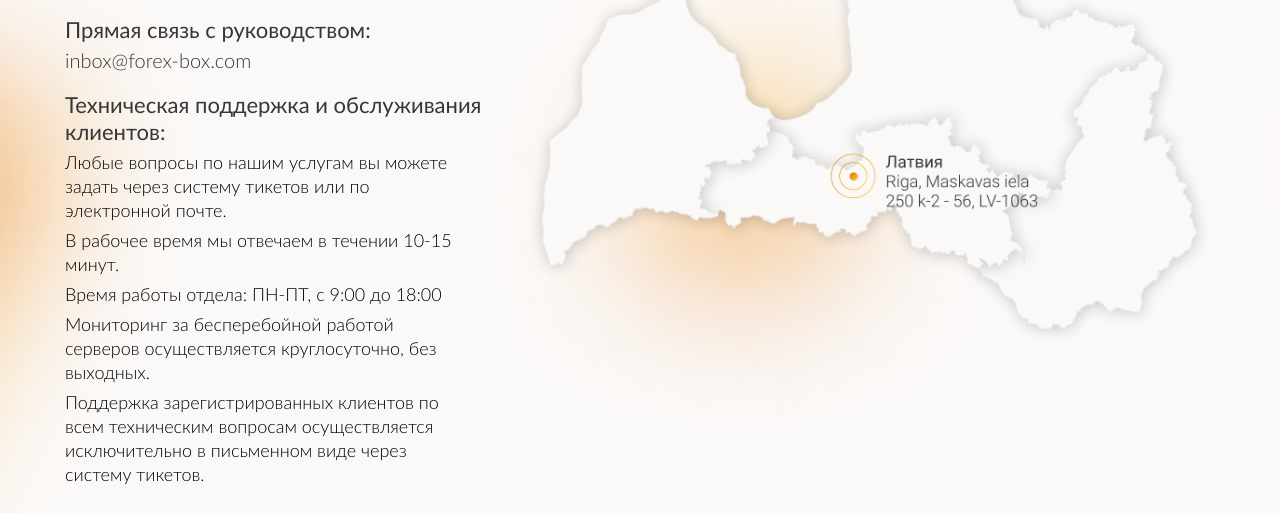
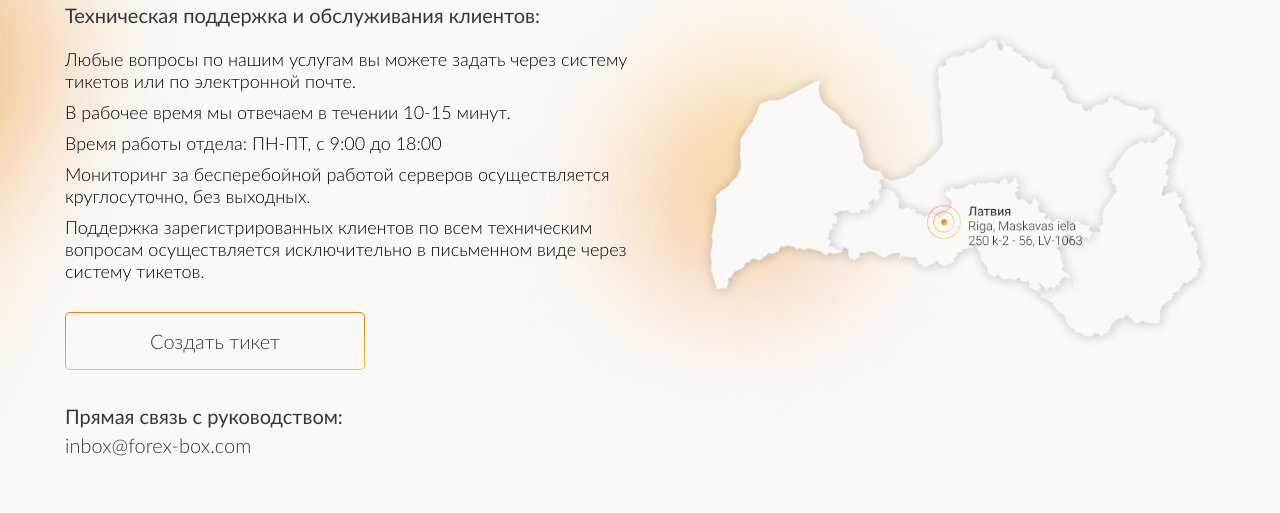
Before and after one commit to Mikhailo-Kandyba/Forex-box-Site, a website: page src/contacts.html in a window 1280 px wide. Shown: the part 245-758 px from the top of the page. Drawn offline with nearby package versions, Linux system fonts and the light colour scheme; files whose address does not match are found by name.

Commit message:
desctop version

```diff
--- a/src/contacts.html
+++ b/src/contacts.html
@@ -115,8 +115,10 @@
                <div class="col-body col-info">
                    <h3>Контактный e-mail:</h3>
                    <a href="mailto:contact@forex-box.com">contact@forex-box.com</a>
-                   <h3>Прямая связь с руководством:</h3>
-                   <a href="mailto:inbox@forex-box.com">inbox@forex-box.com</a>
+                   <div class="info">
+                       <h3>Прямая связь с руководством:</h3>
+                       <a href="mailto:inbox@forex-box.com">inbox@forex-box.com</a>
+                   </div>
                    <h3>Техническая поддержка и обслуживания клиентов:</h3>
                    <div class="holder-text">
                        <p>
@@ -137,6 +139,10 @@
                    </div>
                    <div class="holder-btn">
                        <a href="#" class="btn">Создать тикет</a>
+                   </div>
+                   <div class="info">
+                       <h3>Прямая связь с руководством:</h3>
+                       <a href="mailto:inbox@forex-box.com">inbox@forex-box.com</a>
                    </div>
                </div>
                <div class="col-body col-map">
--- a/src/scss/_contacts.scss
+++ b/src/scss/_contacts.scss
@@ -9,22 +9,58 @@
     font-size: $font-size-base + 15;
     line-height: $line-height-base + 21;
     margin-bottom: 24px;
+
+    @include breakpoint($desktop) {
+      font-family: $lato-regular;
+      font-size: $font-size-base + 5;
+      line-height: $line-height-base + 6;
+      color: $mine-shaft;
+    }
   }
 }
 
 .contact-row {
   display: flex;
   justify-content: space-between;
+
+  @include breakpoint($desktop) {
+    align-items: center;
+  }
 }
 
 .col-info {
   width: 40%;
+
+  @include breakpoint($desktop) {
+    width: 55%;
+  }
+
+  > .info {
+    display: block;
+
+    @include breakpoint($desktop) {
+      display: none;
+    }
+  }
+
+  .info {
+    &:last-child {
+      display: none;
+       @include breakpoint($desktop) {
+         display: block;
+       }
+    }
+  }
 }
 
 .col-map {
   width: 60%;
   display: flex;
   justify-content: flex-end;
+
+  @include breakpoint($desktop) {
+    width: 45%;
+  }
 
   .img-area {
     max-width: 739px;
@@ -40,28 +76,51 @@
     line-height: $line-height-base + 3;
     color: $mine-shaft;
     margin-bottom: 5px;
+
+    @include breakpoint($desktop) {
+      font-size: $font-size-base;
+      line-height: $line-height-base;
+    }
   }
 
   a {
     display: inline-block;
     color: $mine-shaft;
     margin-bottom: 19px;
+
+    @include breakpoint($desktop) {
+      margin-bottom: 24px;
+    }
   }
 
   p {
     font-family: $base-font-default;
     font-size: $font-size-base - 2;
     margin-bottom: 6px;
+
+    @include breakpoint($desktop) {
+      line-height: $line-height-base - 2;
+      margin-bottom: 9px;
+    }
   }
 
   .holder-text {
     padding-right: 67px;
     margin-bottom: 30px;
+
+    @include breakpoint($desktop) {
+      padding: 16px 30px 0 0;
+    }
   }
 
   .holder-btn {
     max-width: 267px;
     width: 100%;
+
+    @include breakpoint($desktop) {
+      margin-bottom: 10px;
+      max-width: 300px;
+    }
   }
 
   .btn {
```
Also changed, not shown: src/css/styles.css.
